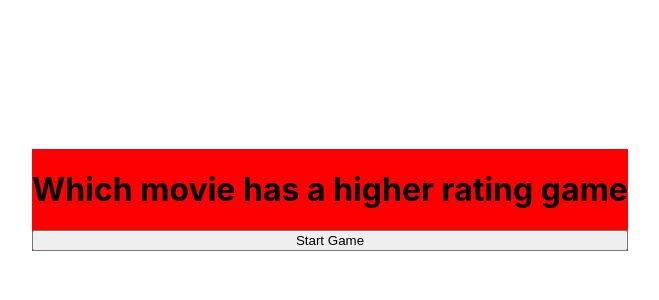
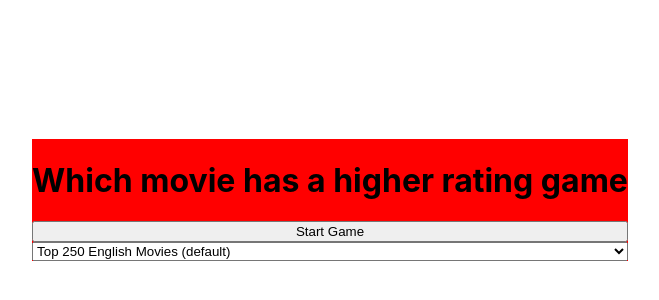
Before and after one commit to kenji-berry/higherlowermovies, a React (Create React App) app: page / in a window 1280 px wide. Shown: the part 200-500 px from the top of the page, without its empty margins (310-969 px from the left). Built offline with nearby package versions, Linux system fonts and the light colour scheme; the HTML template or start-up script is replaced by a standard one.

Commit message:
all working even lists, not styled

```diff
--- a/src/App.js
+++ b/src/App.js
@@ -11,19 +11,21 @@ function App() {
   const [score,setScore] = useState(0)
   const[lost,setLost] = useState(false)
   const [start,setStart] = useState(false)
+  const [list,setList] = useState("")
 
-  function setUpGame(){
+  function setUpGame(list){
+    setList(list)
     document.getElementById("outerApp").style.backgroundColor = "#FFFFFF"
     setisLoading(true)
     setLost(false)
     setScore(0)
-    getData("1", false,0)
-    getData("2", true,0)
+    getData("1", false,0, list)
+    getData("2", true,0, list)
   }
 
-  function getData(whichPanel, ready, delay){
+  function getData(whichPanel, ready, delay, list){
     console.log(arguments)
-    const url = `https://moviesdatabase.p.rapidapi.com/titles/random?limit=1&list=most_pop_movies`;
+    const url = `https://moviesdatabase.p.rapidapi.com/titles/random?limit=1&list=${list}`;
     const options = {
       method: 'GET',
       headers: {
@@ -46,10 +48,18 @@ function App() {
           console.log(rating)
           setTimeout(() => {setRandomMovie(whichPanel,data,rating, ready)},delay)
         })
+        .catch(error =>{
+          console.log(error)
+        })
+    })
+    .catch(error =>{
+      console.log(error)
     })
   }
 
+
   const setRandomMovie = (whichPanel,data,rating, ready) =>{
+
     if (whichPanel == "1"){
       setMovie1(new RandomMovie(data.primaryImage.url,data.originalTitleText.text,data.releaseYear.year,rating.averageRating,rating.numVotes))
     }
@@ -127,14 +137,13 @@ function App() {
     }
 
     if (whichPanel === "1"){
-
       if (movie1.rating >= movie2.rating){
         console.log("higher1")
         setScore(score+1)
         changePanel("#34b233")
         showRating(whichPanel)
 
-        getData("1",true,1500)
+        getData("1",true,1500,list)
         setTimeout(() => {resetPanel(whichPanel)},3000)
 
 
@@ -148,13 +157,12 @@ function App() {
       }
     }
     else{
-
       if (movie2.rating >= movie1.rating){
         console.log("higher1")
         setScore(score+1)
 
         showRating(whichPanel)
-        getData("2",true,1500)
+        getData("2",true,1500, list)
         changePanel("#34b233")
         setTimeout(() => {resetPanel(whichPanel)},3000)
       }
@@ -189,8 +197,8 @@ function App() {
   else{
     return (
       <div className="App" id="outerApp">
-        {lost ? <Lost isLost={lost} newGame={setUpGame}></Lost> : null}
-        {!start ? <StartGame newGame={setUpGame}></StartGame>:null}
+        {lost ? <StartGame newGame={setUpGame} lost={lost}></StartGame> : null}
+        {!start ? <StartGame newGame={setUpGame} lost={lost}></StartGame>:null}
         {start ?         <div className="toHide">
           <Panel onClick={[compare]} setPanelNum={setPanelNum} panelNumber="1" panelNumArr={panelNum} movie={movie1}></Panel>
           <Or score={score}></Or>
@@ -227,27 +235,24 @@ function Or(props){
   )
 }
 
-function Lost(props){
+
+function StartGame(props){
+  function getSelectedList(){
+    const selectedList = document.getElementById("listSelect").value
+    return selectedList
+  }
+
   return (
     <div className="lost" id="hideLost">
       <div className="inner">
-      You lost !
-      <button type="button" onClick={props.newGame} id="playAgainButton">Play Again</button>
-      </div>
-
-    </div>
-  )
-}
-
-
-
-
-function StartGame(props){
-  return (
-    <div className="lost" id="hideLost">
-      <div className="inner">
+      {props.lost ? <h3>You Lost !</h3>: null}
       <h1>Which movie has a higher rating game</h1>
-      <button type="button" onClick={props.newGame} id="playAgainButton">Start Game</button>
+      <button type="button" onClick={() => props.newGame(getSelectedList())} id="playAgainButton">{props.lost ? "Go Again":"Start Game"}</button>
+        <select name="listSelect" id="listSelect">
+          <option value="top_rated_english_250">Top 250 English Movies (default) </option>
+          <option value="top_rated_250">Top 250 Movies </option>
+          <option value="top_boxoffice_200">Top 200 All Time Box Office Movies</option>
+        </select>
       </div>
 
     </div>
```
